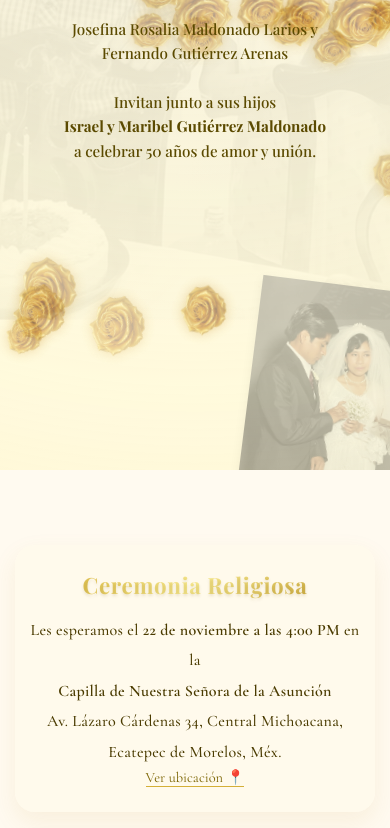
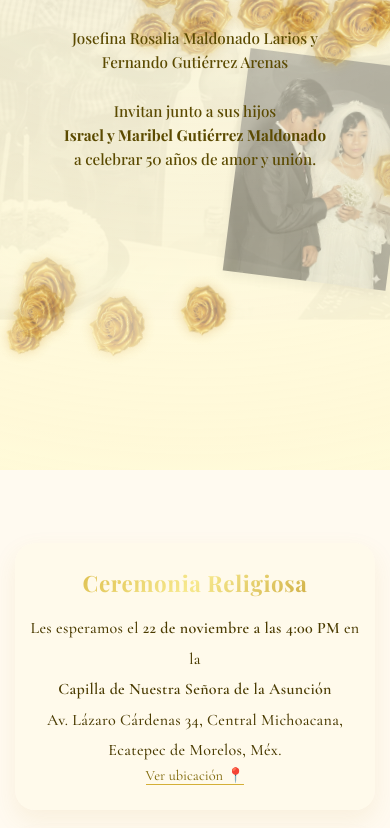
Before and after one commit to gutierrezisrael-stack/bodasdeplataFernandoyJosefina, a plain HTML site: page index.html in a window 390 px wide. Shown: the part 374-1202 px from the top of the page. Drawn offline with nearby package versions, Linux system fonts and the light colour scheme.

Commit message:
Update index.html

```diff
--- a/index.html
+++ b/index.html
@@ -18,7 +18,7 @@ body{
 /* --- HERO --- */
 .hero{
   position:relative;
-  height:100vh;
+  min-height:100vh;
   background:linear-gradient(rgba(255,248,230,0.8),rgba(255,250,240,0.9)),
              url('bda6.jpg') center/cover no-repeat fixed;
   display:flex;
@@ -32,12 +32,12 @@ body{
   content:"";
   position:absolute;
   inset:0;
-  background:radial-gradient(circle at top,rgba(255,255,230,0.2),rgba(255,248,200,0.6));
+  background:radial-gradient(circle at top,rgba(255,255,230,0.25),rgba(255,248,200,0.65));
   animation:shimmer 10s infinite alternate;
 }
 @keyframes shimmer{from{opacity:.8}to{opacity:1}}
 
-/* --- EFECTO DORADO BRILLANTE --- */
+/* --- EFECTO DORADO --- */
 .hero h1{
   font-family:'Great Vibes',cursive;
   font-size:clamp(2.5rem,7vw,4.5rem);
@@ -82,7 +82,6 @@ body{
   z-index:1;
   filter:drop-shadow(0 4px 6px rgba(0,0,0,0.15));
   animation:float 6s ease-in-out infinite alternate;
-  object-fit:contain;
 }
 .decor.top-left{top:-30px;left:-30px;transform:rotate(-8deg);}
 .decor.bottom-right{bottom:-30px;right:-30px;transform:rotate(10deg);}
@@ -91,7 +90,7 @@ body{
   100%{transform:translateY(10px) rotate(var(--r2,5deg));}
 }
 
-/* --- FONDO COLLAGE DETRÁS DE TODO --- */
+/* --- FONDO COLLAGE --- */
 .bg-collage{
   position:fixed;
   top:0; left:0;
@@ -105,7 +104,7 @@ body{
   z-index:0;
 }
 
-/* --- CONTENIDO PRINCIPAL --- */
+/* --- CONTENIDO --- */
 .info{
   position:relative;
   z-index:2;
@@ -120,7 +119,7 @@ body{
   box-shadow:0 10px 25px rgba(200,150,50,0.1);
   margin:clamp(20px,6vw,40px) 0;
   padding:clamp(25px,6vw,40px) 25px;
-  backdrop-filter:blur(6px);
+  backdrop-filter:blur(5px);
   animation:fadeUp 1.5s ease;
 }
 .info h2{
@@ -131,7 +130,6 @@ body{
   -webkit-text-fill-color:transparent;
   font-weight:700;
   letter-spacing:0.6px;
-  text-shadow:0 2px 3px rgba(120,90,10,0.15);
   margin-bottom:15px;
 }
 .info p{
@@ -142,7 +140,7 @@ body{
   letter-spacing:0.3px;
 }
 
-/* --- MARCO DORADO DE FOTO --- */
+/* --- FOTO CON MARCO DORADO --- */
 .gold-frame{
   display:block;
   margin:30px auto 10px;
@@ -199,7 +197,6 @@ a:hover{color:#a07f00;border-color:#a07f00;}
 
 /* FOOTER */
 footer{
-  font-family:'Cormorant Garamond',serif;
   text-align:center;
   padding:50px 20px;
   font-size:clamp(0.9rem,3.5vw,1.05rem);
@@ -207,7 +204,6 @@ footer{
   background:#fff8e1;
   color:#5c4b00;
   border-top:2px solid #e6c85a;
-  letter-spacing:0.3px;
   line-height:1.6;
 }
 
@@ -215,45 +211,59 @@ footer{
 @keyframes fadeUp{from{opacity:0;transform:translateY(30px)}to{opacity:1;transform:translateY(0)}}
 @keyframes fadeDown{from{opacity:0;transform:translateY(-30px)}to{opacity:1;transform:translateY(0)}}
 
-/* --- AJUSTE RESPONSIVE ESTABLE --- */
+/* --- MOBILE OPTIMIZACIÓN --- */
 @media (max-width:1024px){
   html,body{height:auto;overflow-x:hidden;scroll-behavior:smooth;}
+  .hero{background-attachment:scroll!important;}
+  .info{padding:50px 15px;}
+  .info section{padding:25px 15px;}
+  .gold-frame{max-width:100%;border-width:4px;}
+}
+
+/* 🔧 Ajuste móvil: fotos alineadas verticalmente */
+@media (max-width:600px){
   .hero{
+    background-size:cover;
+    background-position:center center;
+    background-attachment:scroll;
     min-height:100vh;
-    height:auto;
-    background-attachment:scroll!important;
-    background-position:center;
-    background-size:cover;
-    padding:60px 15px;
+    display:flex;
+    justify-content:center;
+    align-items:center;
+    overflow:hidden;
   }
   .decor{
-    max-width:40vw;
-    opacity:0.45;
-    transition:none!important;
+    width:42vw;
+    max-width:180px;
+    opacity:0.4;
+    position:absolute;
+    top:50%;
+    transform:translateY(-50%) rotate(var(--r,0deg));
+    object-fit:cover;
   }
-  .decor.top-left{top:-10px;left:-10px;transform:rotate(-6deg);width:35vw;}
-  .decor.bottom-right{bottom:-10px;right:-10px;transform:rotate(6deg);width:35vw;}
-  .hero h1{font-size:2.6rem;line-height:1.2;text-align:center;padding:0 10px;}
-  .hero p{font-size:1rem;max-width:90%;margin:0 auto;}
-  .info{padding:50px 15px;}
-  .info section{margin:25px 0;padding:25px 15px;background:rgba(255,250,235,0.95);border-radius:20px;}
-  .gold-frame{max-width:100%;border-width:4px;}
-  footer{padding:30px 15px;font-size:0.9rem;}
-}
-@media (max-width:600px){
-  .decor.top-left,.decor.bottom-right{width:150px;opacity:0.35;}
-  .hero h1{font-size:2.2rem;}
-  .hero p{font-size:0.95rem;}
-  .info h2{font-size:1.4rem;}
+  .decor.top-left{
+    left:-10px;
+    transform:translateY(-50%) rotate(-6deg);
+  }
+  .decor.bottom-right{
+    right:-10px;
+    transform:translateY(-50%) rotate(6deg);
+  }
+  .hero h1{
+    font-size:2.3rem;
+    line-height:1.2;
+  }
+  .hero p{
+    font-size:0.95rem;
+    padding:0 15px;
+  }
 }
 </style>
 </head>
 <body>
 
-<!-- Fondo collage -->
 <div class="bg-collage"></div>
 
-<!-- Portada -->
 <div class="hero">
   <img src="bda1.png" class="decor top-left" style="--r:-8deg;--r2:-3deg;">
   <img src="bda3.png" class="decor bottom-right" style="--r:10deg;--r2:7deg;">
@@ -264,14 +274,13 @@ footer{
   a celebrar 50 años de amor y unión.</p>
 </div>
 
-<!-- Información -->
 <div class="info">
   <section>
     <h2>Ceremonia Religiosa</h2>
     <p>Les esperamos el <strong>22 de noviembre a las 4:00 PM</strong> en la<br>
     <strong>Capilla de Nuestra Señora de la Asunción</strong><br>
     Av. Lázaro Cárdenas 34, Central Michoacana, Ecatepec de Morelos, Méx.</p>
-    <a href="https://www.google.com/maps/place/Capilla+de+Nuestra+Se%C3%B1ora+de+La+Asuncion" target="_blank">Ver ubicación 📍</a>
+    <a href="https://maps.app.goo.gl/dyF3LukshnRh1JM18" target="_blank" rel="noopener noreferrer">Ver ubicación 📍</a>
   </section>
 
   <section>
@@ -294,7 +303,6 @@ footer{
 </footer>
 
 <script>
-/* Rosas doradas cayendo */
 for(let i=0;i<25;i++){
   const rose=document.createElement('img');
   rose.src='rosa.png';
```
